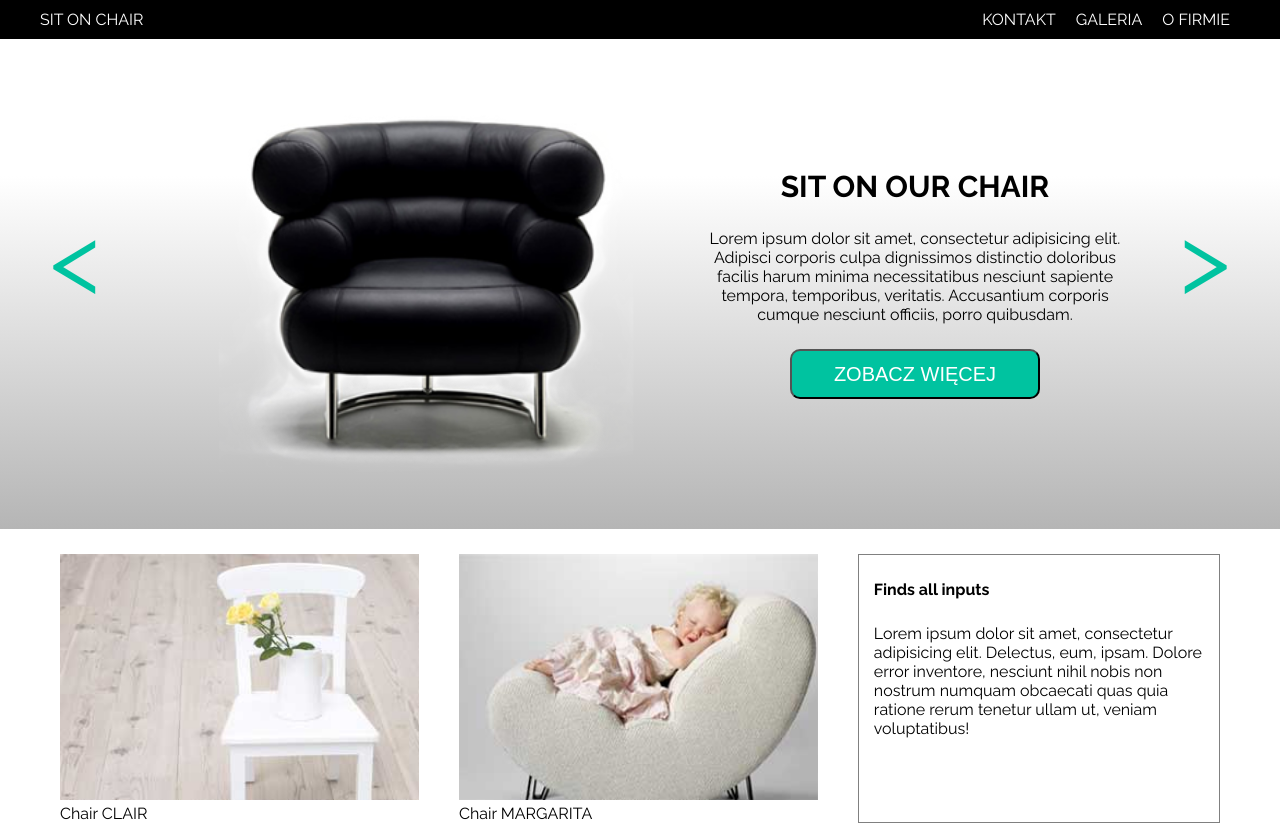
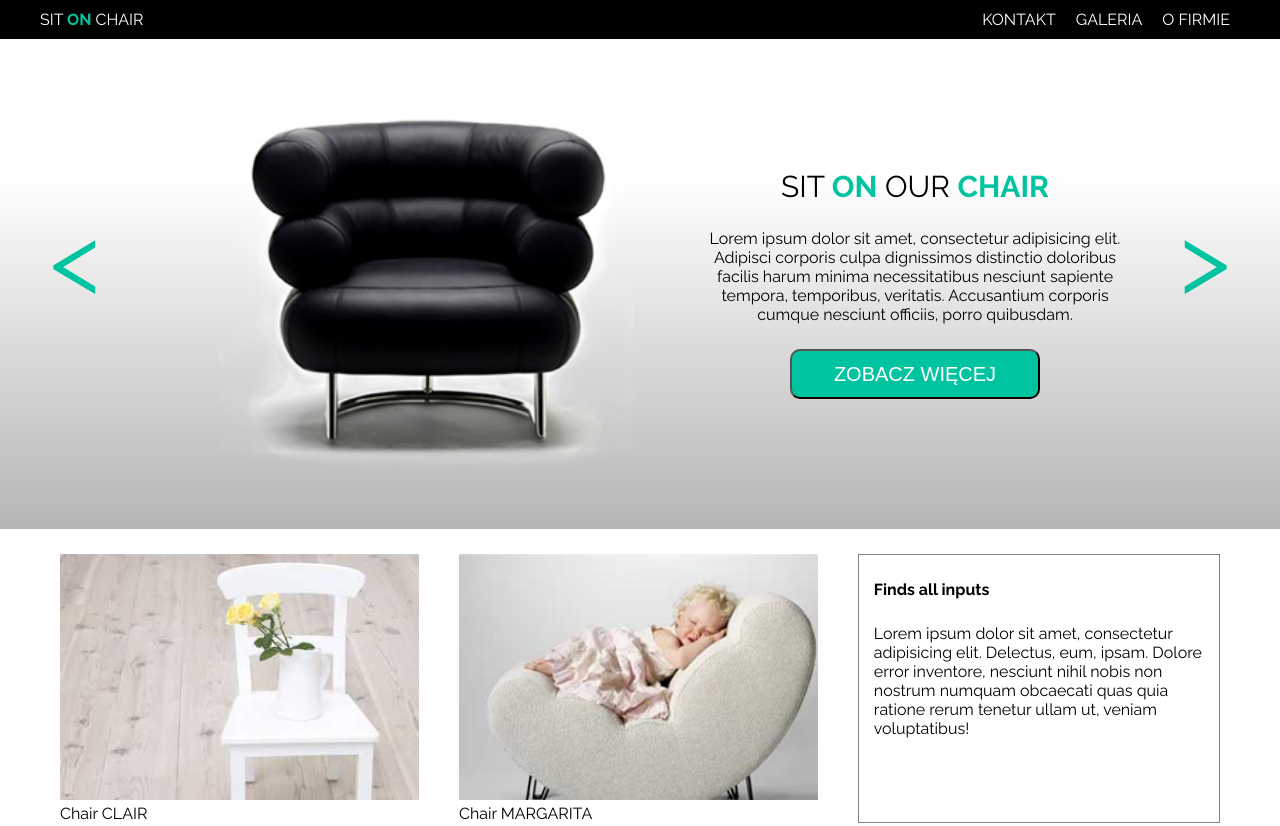
Before and after one commit to pmoskal4/Sit-on-chair, a website: page src/index.html in a window 1280 px wide. Shown: the top 826 px of the page. Drawn offline with Linux system fonts and the light colour scheme.

Commit message:
Skończony slider. Zmodyfikowany kolor tekstu

```diff
--- a/src/styles/base/_body.scss
+++ b/src/styles/base/_body.scss
@@ -1,3 +1,10 @@
+
+.textBlue {
+  color: #00C3A0;
+  font-weight: 700;
+}
+
+
 body {
   font-family: Raleway, sans-serif;
 }
--- a/src/styles/components/_slider.scss
+++ b/src/styles/components/_slider.scss
@@ -28,6 +28,7 @@ Site - Slider
 }
 
 .site-slider h1 {
+  font-weight: 400;
   text-transform: uppercase;
   font-size: 30px;
   margin-bottom: 25px;
```
Also changed, not shown: dist/main.css.
